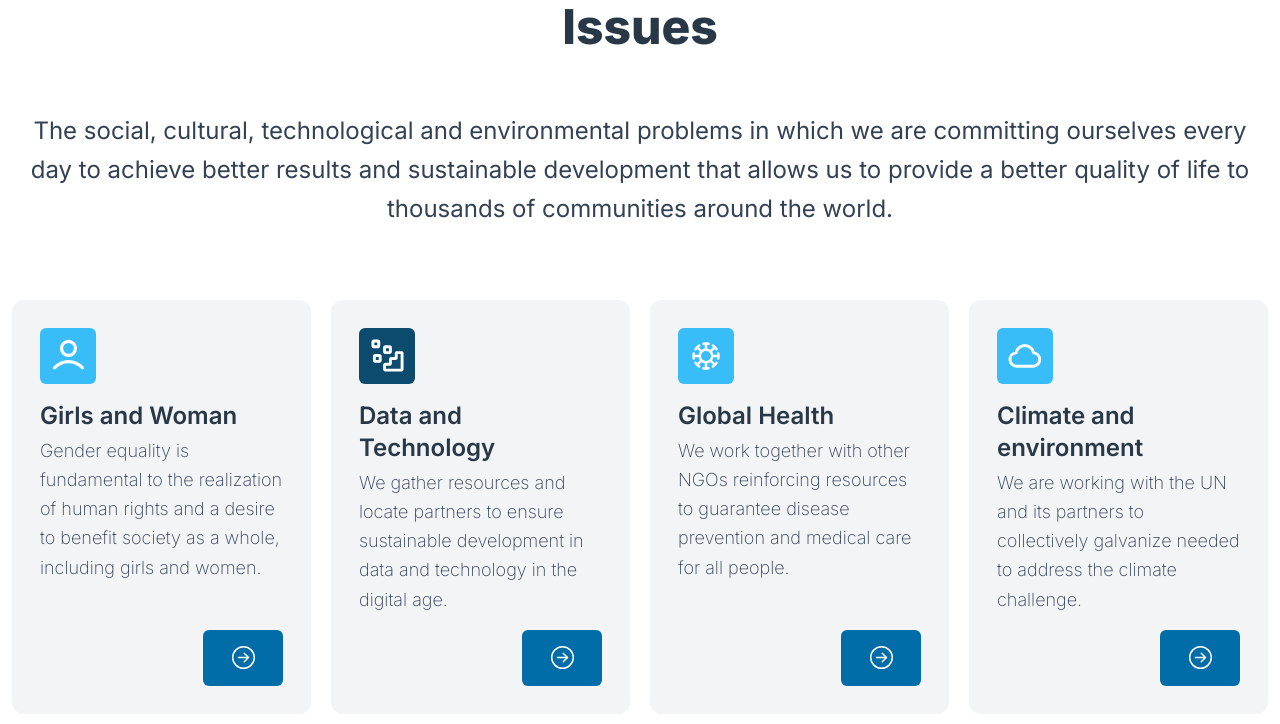
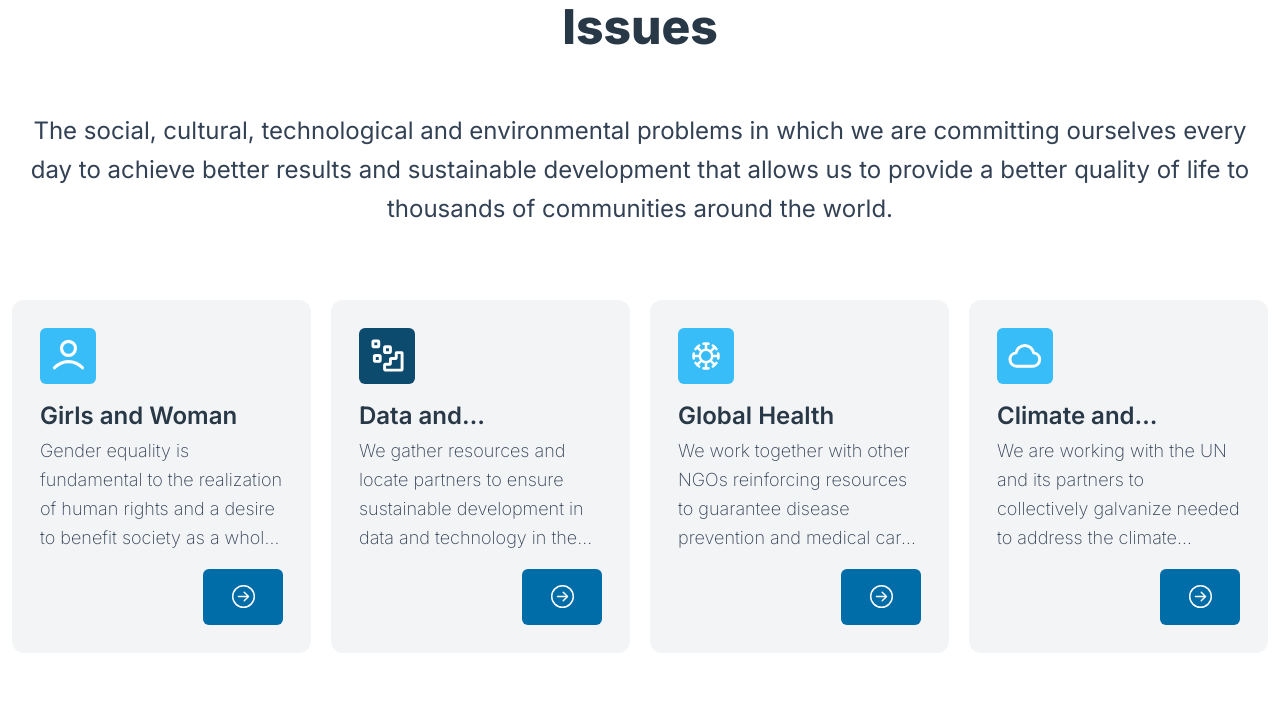
Before and after one commit to junplid/alianza, a Next.js app: page / in a window 1280 px wide. Shown: the part 1593-2317 px from the top of the page. Built offline with nearby package versions, Linux system fonts and the light colour scheme.

Commit message:
update article issues

```diff
--- a/src/app/components/Articles/Issues/index.tsx
+++ b/src/app/components/Articles/Issues/index.tsx
@@ -15,6 +15,7 @@ export function ComponentArticleIssues({
   ...props
 }: PropsArticleIssues_I): JSX.Element {
   return (
+    <Link href={props.link ?? "/"}>
       <article className='hover:shadow-main-3 hover:-translate-y-1 duration-300 cursor-pointer hover:bg-main group flex flex-col justify-between rounded-xl bg-grey-light p-7'>
         <div>
           <div
@@ -22,24 +23,22 @@ export function ComponentArticleIssues({
           >
             {Icon}
           </div>
-        <h2 className='group-hover:text-w text-normal mb-1 text-2xl font-semibold'>
+          <h2 className='line-clamp-1 group-hover:text-w text-normal mb-1 text-2xl font-semibold'>
             {props.title}
           </h2>
-        <p className='group-hover:text-w font-light text-lg text-normal-2 leading-relaxed'>
+          <p className='line-clamp-4 group-hover:text-w font-light text-lg text-normal-2 leading-relaxed'>
             {props.pharagraph}
           </p>
         </div>
         <div className='mt-4 flex justify-end'>
-        <Link
-          href={props.link ?? "/"}
-          className='group-hover:bg-main-2 bg-main h-14 w-20 rounded-md grid place-items-center hover:bg-main-hover hover:-translate-y-0.5 duration-200 hover:shadow-main-2'
-        >
+          <div className='group-hover:bg-main-2 bg-main h-14 w-20 rounded-md grid place-items-center hover:bg-main-hover hover:-translate-y-0.5 duration-200 hover:shadow-main-2'>
             <BsArrowRightCircle
               className='text-w group-hover:text-main'
               size={23}
             />
-        </Link>
+          </div>
         </div>
       </article>
+    </Link>
   );
 }
```
Lines whose indentation alone changed are shown as unchanged.
